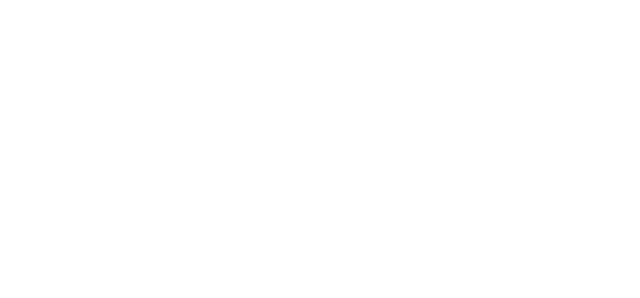
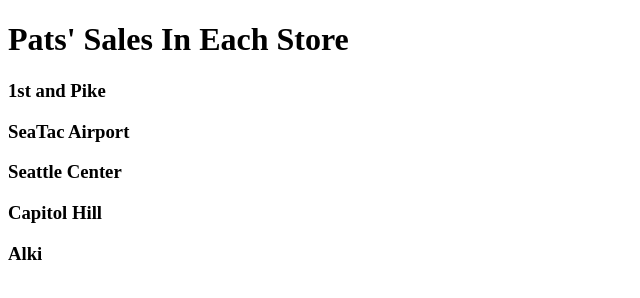
Before and after one commit to brickfaced/cookie-stand, a plain HTML site: page sales.html in a window 1280 px wide. Shown: the whole page, without its empty margins (0-640 px from the left). Drawn offline with Linux system fonts and the light colour scheme.

Commit message:
Listed the stores and attached ids to them

```diff
--- a/sales.html
+++ b/sales.html
@@ -2,9 +2,25 @@
 <html>
 <head>
   <meta charset="utf-8" />
-  <title>Pats Sales Page</title>
+  <title>Pats' Sales Page</title>
 </head>
 <body>
+  <h1>Pats' Sales In Each Store</h1>
+
+  <h3>1st and Pike</h3>
+  <ul id="firstAndPike"></ul>
+
+  <h3>SeaTac Airport</h3>
+  <ul id="seaTac"></ul>
+
+  <h3>Seattle Center</h3>
+  <ul id="seattleCenter"></ul>
+
+  <h3>Capitol Hill</h3>
+  <ul id="capitolHill"></ul>
+
+  <h3>Alki</h3>
+  <ul id="alki"></ul>
 
   <script type="text/javascript" src="js/app.js"></script>
 </body>
```
